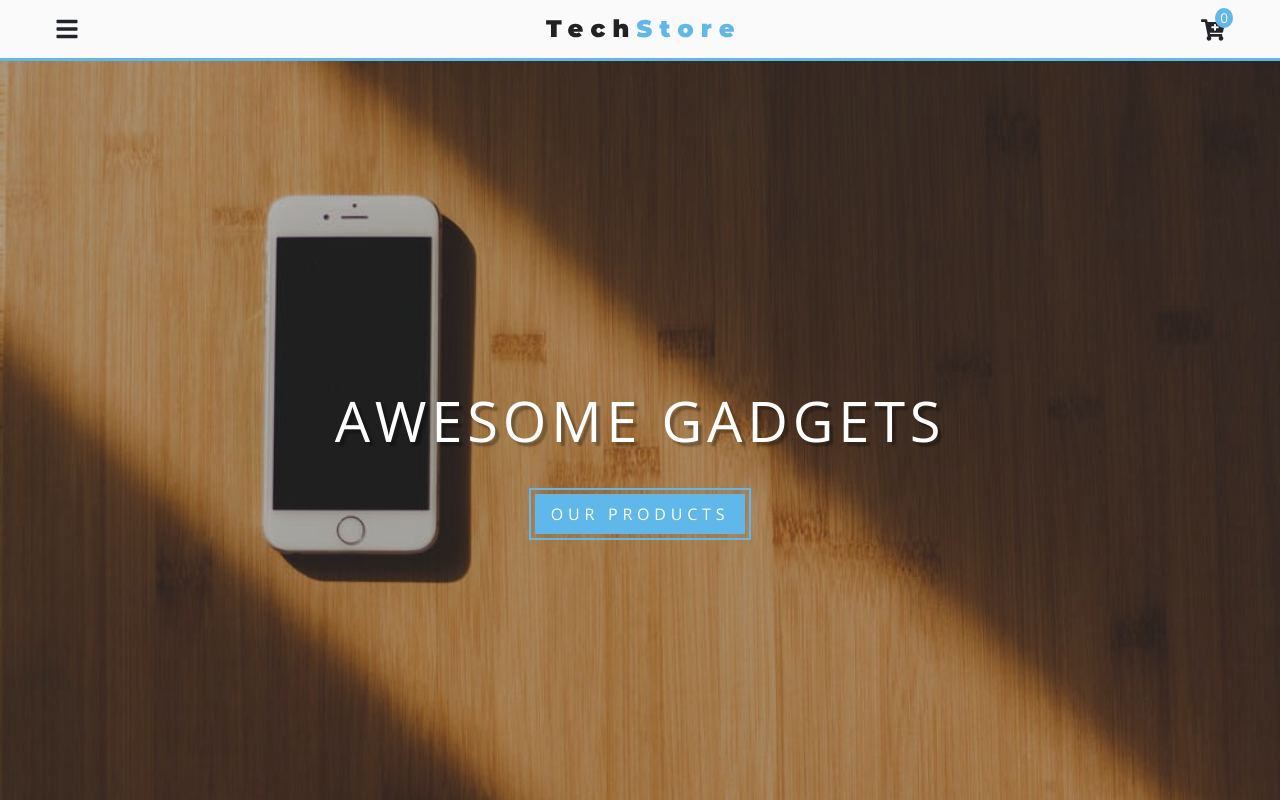
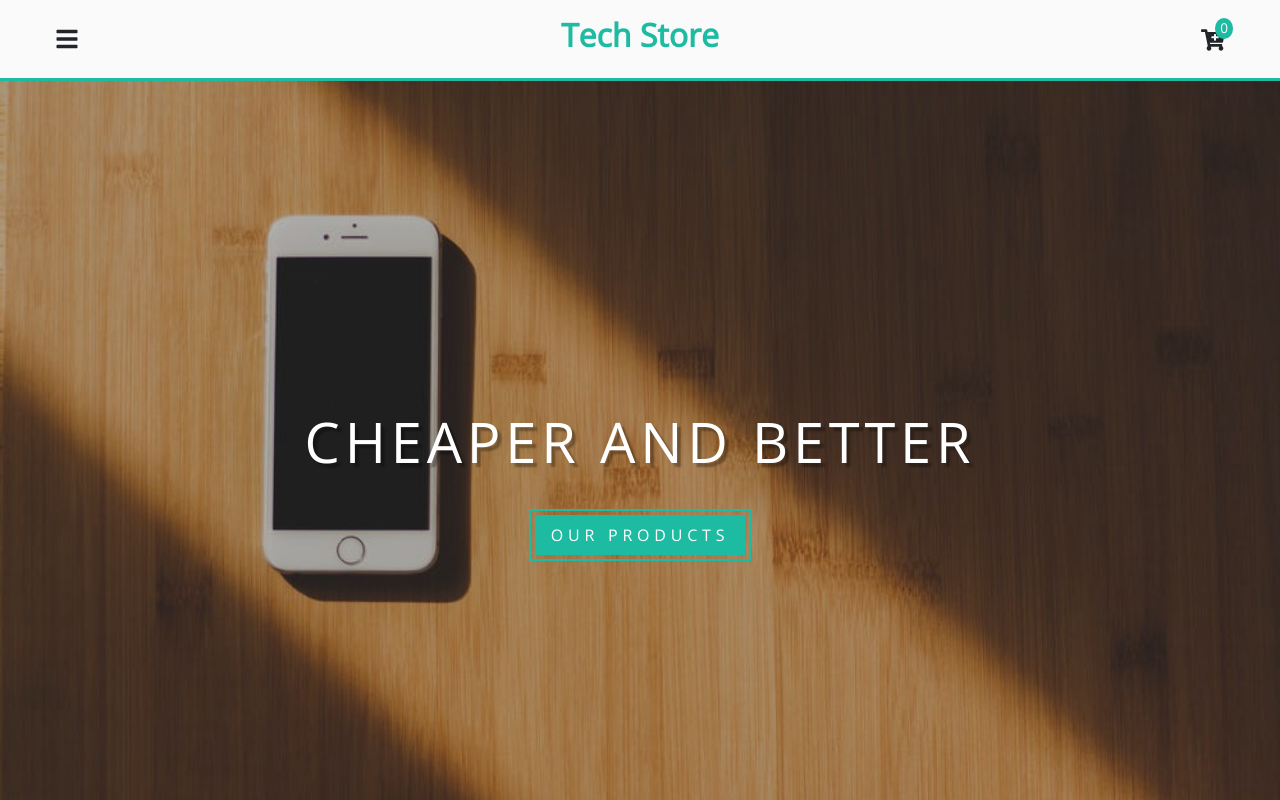
Before and after one commit to khoadodk/tech-store-react, a React (Create React App) app: page / in a window 1280 px wide. Shown: the top 800 px of the page. Built offline with nearby package versions, Linux system fonts and the light colour scheme.

Commit message:
fix minor issues

```diff
--- a/src/App.css
+++ b/src/App.css
@@ -1,7 +1,7 @@
 @import url("https://fonts.googleapis.com/css?family=Montserrat:400,700|Open+Sans");
 
 :root {
-  --primaryColor: #5fb7ea;
+  --primaryColor: #1EBBA3;
   --primaryRGBA: rgba(0, 0, 0, 0.3);
   --mainGrey: #fafafa;
   --darkGrey: #5f5e5e;
--- a/src/components/CartPage/CartItem.js
+++ b/src/components/CartPage/CartItem.js
@@ -1,9 +1,11 @@
 import React from 'react';
 import { FaTrash, FaChevronCircleUp, FaChevronCircleDown } from 'react-icons/fa';
+import styled from "styled-components";
 
 export default function CartItem({ cartItem, increment, decrement, removeItem }) {
     const { id, title, price, count, total, image } = cartItem;
     return (
+        <CartWrapper>
             <div className='row mt-5 mt-lg-0 text-capitalize text-center align-items-center'>
                 <div className="col-10 mx-auto col-lg-2 pb-2">
                     <img
@@ -41,5 +43,12 @@ export default function CartItem({ cartItem, increment, decrement, removeItem })
                     <strong className="text-muted">${total}</strong>
                 </div>
             </div>
+        </CartWrapper>
     )
 }
+
+const CartWrapper = styled.div`
+    .cart-icon:hover {
+        cursor: pointer;
+    }
+`
--- a/src/components/NavBar.js
+++ b/src/components/NavBar.js
@@ -2,7 +2,6 @@ import React from 'react';
 import { FaBars, FaCartPlus } from 'react-icons/fa';
 import styled from 'styled-components';
 import { ProductConsumer } from '../context';
-import logo from '../images/logo.svg';
 
 export default function NavBar() {
     return (
@@ -13,7 +12,7 @@ export default function NavBar() {
                     <NavWrapper>
                         <div className="nav-center">
                             <FaBars className="nav-icon" onClick={handleSidebar} />
-                            <img src={logo} alt="tech store logo" />
+                            <h2 className="title">Tech Store</h2>
                             <div className="nav-cart">
                                 <FaCartPlus className="nav-icon" onClick={handleCart} />
                                 <div className="cart-items">{cartItems}</div>
@@ -34,6 +33,10 @@ const NavWrapper = styled.nav`
     padding: 1rem 1.5rem;
     background: var(--mainGrey);
     border-bottom: 3px solid var(--primaryColor);
+    .title {
+        color: #1EBBA3;
+        font-weight: bold
+    }
     .nav-center{
         display: flex;
         align-items: center;
--- a/src/pages/HomePage.js
+++ b/src/pages/HomePage.js
@@ -7,7 +7,7 @@ import Featured from '../components/HomePage/Featured';
 export default function HomePage() {
   return (
     <>
-      <Hero title="awesome gadgets" max="true">
+      <Hero title="cheaper and better" max="true">
         <Link to="/products" className="main-link" style={{ margin: "2rem" }}>
           Our Products
         </Link>
```
Lines whose indentation alone changed are shown as unchanged.
